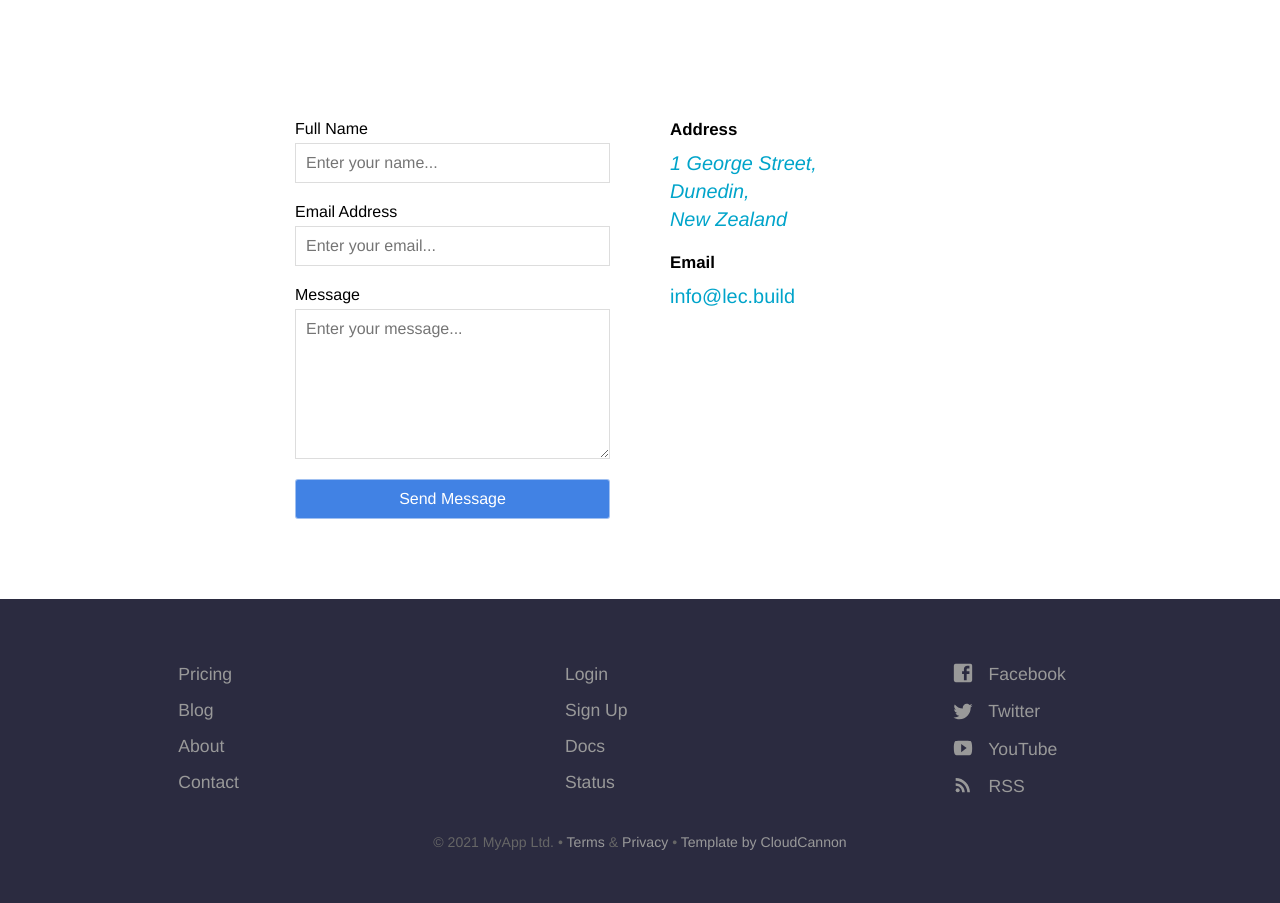
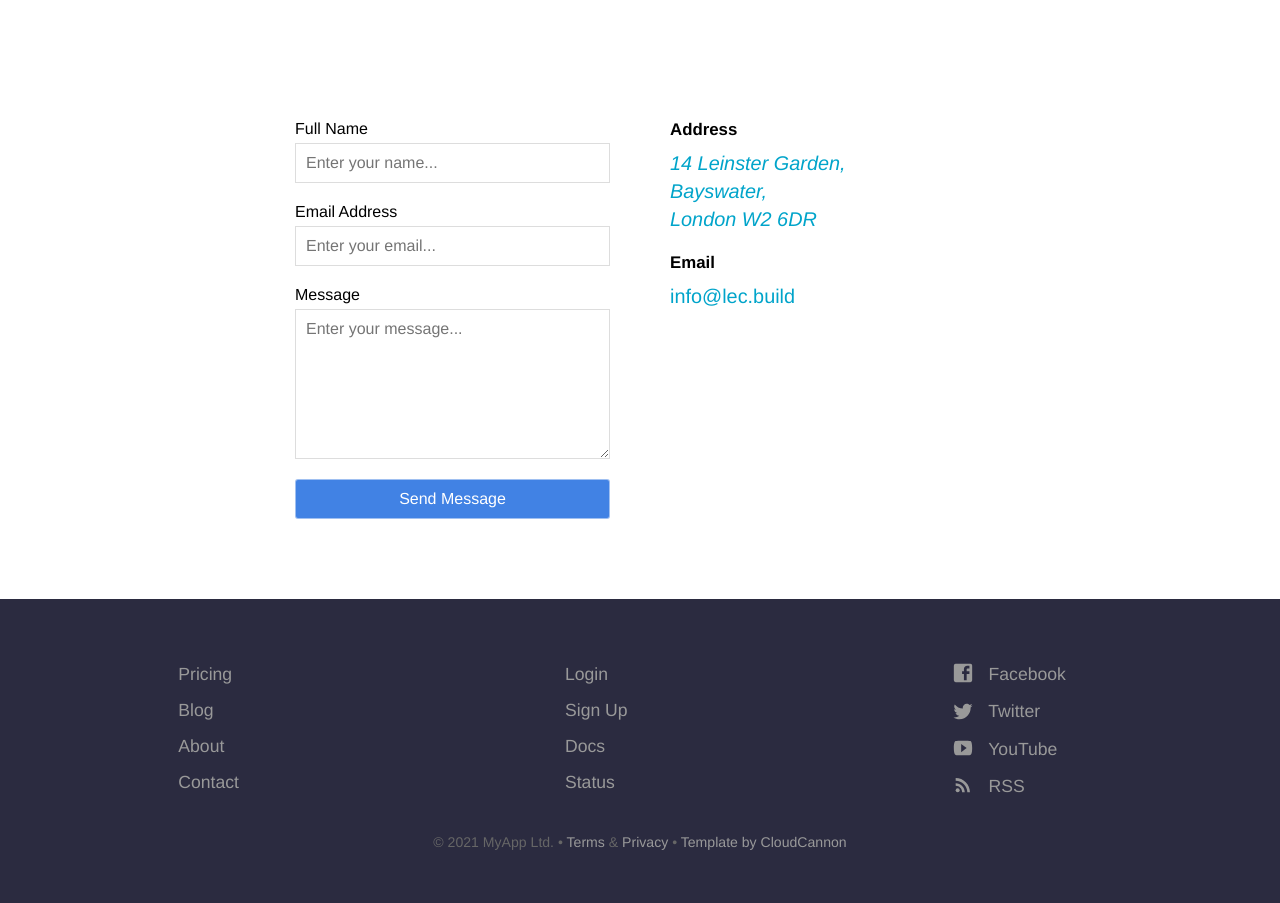
Before and after one commit to lacweb3/constructlancaster, a Jekyll site: the page built from contact.html, in a window 1280 px wide. Shown: the part 775-1678 px from the top of the page. Built offline with Jekyll 4.4.1, drawn with Linux system fonts in a browser that asks for light colours.

Commit message:
Update contact.html

```diff
--- a/contact.html
+++ b/contact.html
@@ -4,9 +4,9 @@
 description: We would love to provide you a free quote
 
 map:
-  latitude: -45.8787605
-  longitude: 170.5027976
-  address: "1 George Street, Dunedin, New Zealand"
+  latitude:
+  longitude:
+  address: "14 Leinster Garden, Bayswater, London W2 6DR"
   zoom: 13
 ---
 <div class="map" id="map"></div>
@@ -31,10 +31,10 @@
 
 	<div class="contact-details">
 		<h3 class="editable">Address</h3>
-		<address><a target="_blank" href="https://www.google.com/maps/place/{{ page.map.address | url_encode }}">{{ page.map.address | replace: ", ", ", <br>" }}</a></address>
+		<address><a target="_blank" href="https://goo.gl/maps/yE3mm14oM2UwUCmXA{{ page.map.address | url_encode }}">{{ page.map.address | replace: ", ", ", <br>" }}</a></address>
 
 		<h3 class="editable">Email</h3>
-		<p><a href="mailto:support@example.com">info@lec.build</a></p>
+		<p><a href="mailto:info@lec.build">info@lec.build</a></p>
 	</div>
 </div>
 
```
